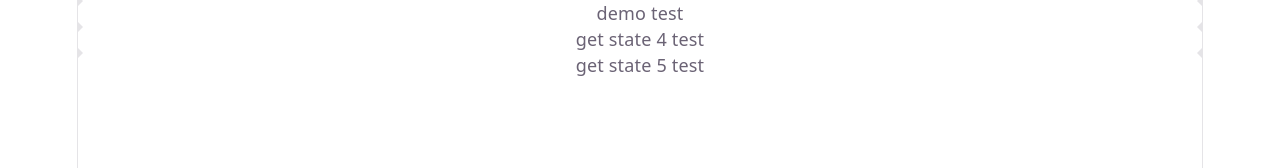
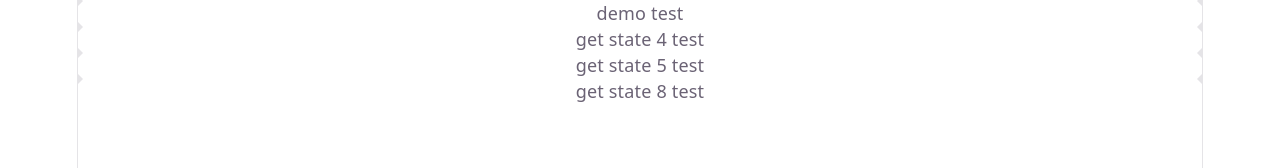
Before and after one commit to Balram72/my-app, a React (Vite) app in the folder my-app/: page / in a window 1280 px wide. Shown: the top 168 px of the page. Built offline with nearby package versions, Linux system fonts and the light colour scheme.

Commit message:
Updated home page text

```diff
--- a/my-app/src/App.jsx
+++ b/my-app/src/App.jsx
@@ -9,6 +9,7 @@ function App() {
       <div className="ticks"> demo test</div>
        <div className="ticks"> get state 4 test</div>
         <div className="ticks"> get state 5 test</div>
+          <div className="ticks"> get state 8 test</div>
 
 
 
```
